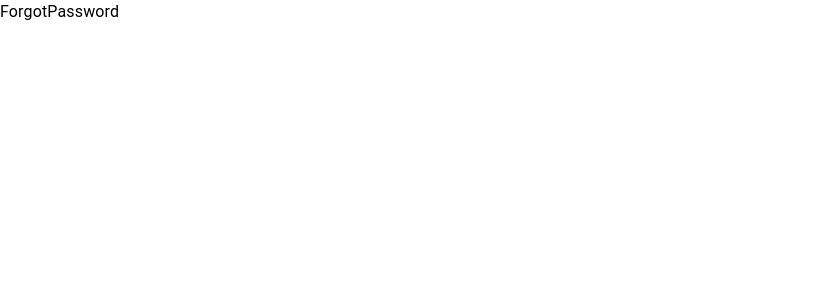
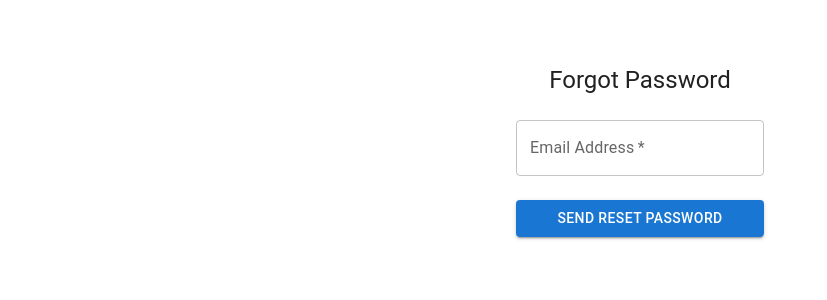
Before and after one commit to JumboCode/BergenFamilyCenter, a Next.js app: page /forgotPassword in a window 1280 px wide. Shown: the top 300 px of the page, without its empty margins (0-827 px from the left). Built offline with nearby package versions, Linux system fonts and the light colour scheme.

Commit message:
Added initial forgot password page

```diff
--- a/package.json
+++ b/package.json
@@ -12,13 +12,15 @@
     "@emotion/react": "^11.4.1",
     "@emotion/styled": "^11.3.0",
     "@material-ui/core": "^4.12.3",
+    "@material-ui/icons": "^4.11.2",
     "@mui/material": "^5.0.2",
     "@mui/styles": "^5.0.1",
     "babel-plugin-styled-components": "^1.13.2",
     "firebase": "^9.0.2",
     "next": "11.1.2",
     "react": "17.0.2",
-    "react-dom": "17.0.2"
+    "react-dom": "17.0.2",
+    "styled-components": "^5.3.3"
   },
   "devDependencies": {
     "eslint": "7.32.0",
--- a/pages/forgotPassword.js
+++ b/pages/forgotPassword.js
@@ -1,12 +1,64 @@
-import Head from 'next/head'
-import { Typography } from '@mui/material';
+import * as React from 'react';
+import Button from '@mui/material/Button';
+import CssBaseline from '@mui/material/CssBaseline';
+import TextField from '@mui/material/TextField';
+import Grid from '@mui/material/Grid';
+import Box from '@mui/material/Box';
+import Typography from '@mui/material/Typography';
+import Container from '@mui/material/Container';
+import { createTheme, ThemeProvider } from '@mui/material/styles';
+
+const theme = createTheme();
 
 export default function ForgotPassword() {
+    const handleSubmit = (event) => {
+        event.preventDefault();
+        const data = new FormData(event.currentTarget);
+        // eslint-disable-next-line no-console
+        console.log({
+            email: data.get('email'),
+        });
+    };
+
     return (
-        <div>
-            <Typography>
-                ForgotPassword
-            </Typography>
-        </div>
-    )
+        <ThemeProvider theme={theme}>
+            <Container component="main" maxWidth="xs">
+                <CssBaseline />
+                <Box
+                    sx={{
+                        marginTop: 8,
+                        display: 'flex',
+                        flexDirection: 'column',
+                        alignItems: 'center',
+                    }}
+                >
+                    <Typography component="h1" variant="h5">
+                        Forgot Password
+                    </Typography>
+                    <Box component="form" noValidate onSubmit={handleSubmit} sx={{ mt: 3 }}>
+                        <Grid container spacing={2}>
+                            <Grid item xs={12}>
+                                <TextField
+                                    required
+                                    fullWidth
+                                    id="email"
+                                    label="Email Address"
+                                    name="email"
+                                    autoComplete="email"
+                                />
+                            </Grid>
+                        </Grid>
+                        <Button
+                            type="submit"
+                            fullWidth
+                            variant="contained"
+                            sx={{ mt: 3, mb: 2 }}
+                        >
+                            Send reset password
+                        </Button>
+                    </Box>
+                </Box>
+            </Container>
+        </ThemeProvider>
+    );
 }
```
Also changed, not shown: 1 other file (tests, documents, lock files or other folders).
